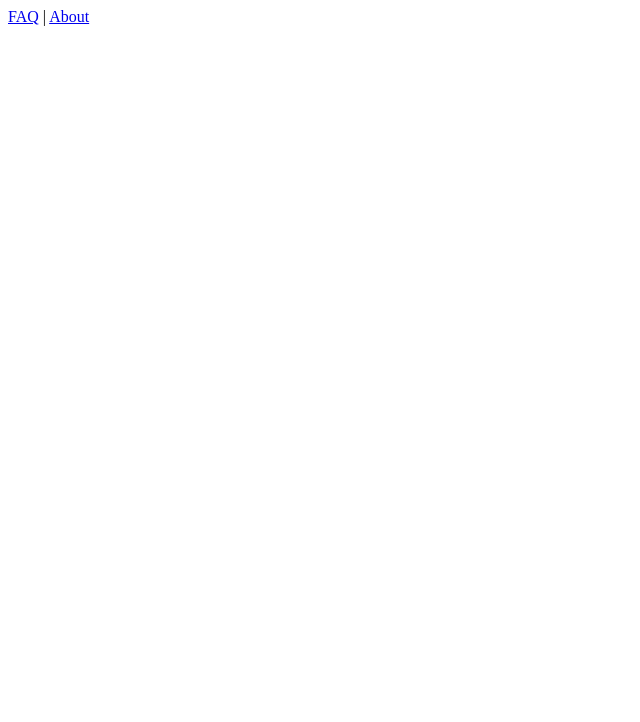
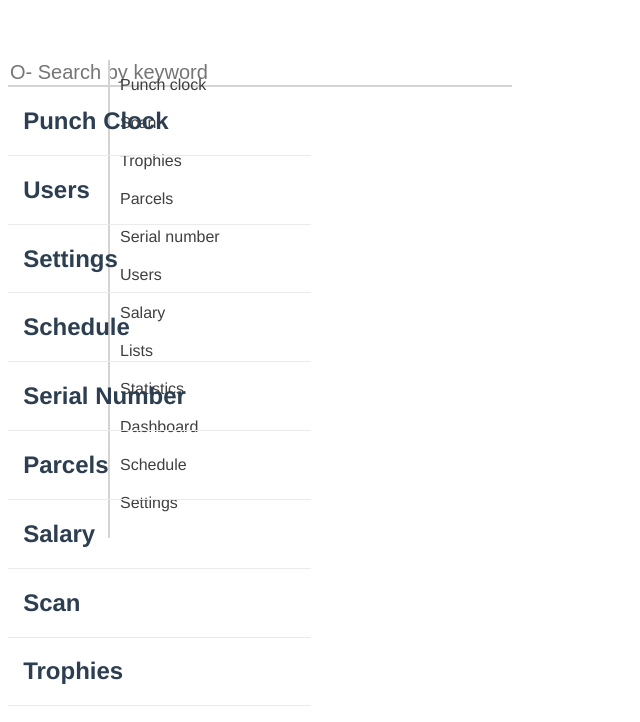
Before and after one commit to Mr-Jabberwock/FAQ, a Vue app: page /#/faq in a window 1280 px wide. Shown: the top 722 px of the page, without its empty margins (0-640 px from the left). Built offline with nearby package versions, Linux system fonts and the light colour scheme.

Commit message:
No idea what the changes are

```diff
--- a/src/App.vue
+++ b/src/App.vue
@@ -1,7 +1,7 @@
 <template>
   <div id="app">
     <div id="nav">
-      <router-link to="/faq">FAQ</router-link> |
+      <router-link to="/">FAQ</router-link> |
       <router-link to="/about">About</router-link>
     </div>
     <router-view/>
--- a/src/main.js
+++ b/src/main.js
@@ -1,18 +1,19 @@
 import Vue from 'vue'
 import VueRouter from 'vue-router'
-//import FAQ from './views/FAQ.vue'
-import App from './App.vue'
+import FAQ from './views/FAQ.vue'
+//import App from './App.vue'
 import Routes from './router'
 
 Vue.use(VueRouter);
 
 const router = new VueRouter({
-  router: Routes
+  router: Routes,
+  mode: 'history'
 })
 
 // Vue.config.productionTip = false
 
 new Vue({
   router: router,
-  render: h => h(App),
+  render: h => h(FAQ),
 }).$mount('#app')
--- a/src/router/index.js
+++ b/src/router/index.js
@@ -6,7 +6,7 @@ Vue.use(VueRouter)
 
 const routes = [
   {
-    path: '/faq',
+    path: '/',
     name: 'FAQ',
     component: FAQ
   },
@@ -27,6 +27,7 @@ const routes = [
 
 const router = new VueRouter({
   mode: 'history',
+  hash: false,
   base: process.env.BASE_URL,
   routes
 })
--- a/src/views/FAQ.vue
+++ b/src/views/FAQ.vue
@@ -194,18 +194,15 @@ export default {
         return this.articles.filter(function(article) {
           return article.category === "Users";
         });
-      }
-  },
-  watch: {
-    punchClockSearched(){
+      },
+      punchClockSearched(){
 
         for (const iterator of this.articlesForPunchClock) {
           console.log(iterator.title)
         }
         console.log(this.sumOfText)
         return this.articlesForPunchClock[0].title.includes(this.searchCriteria);
-      }
-
+     }
   }
 }
 
```
